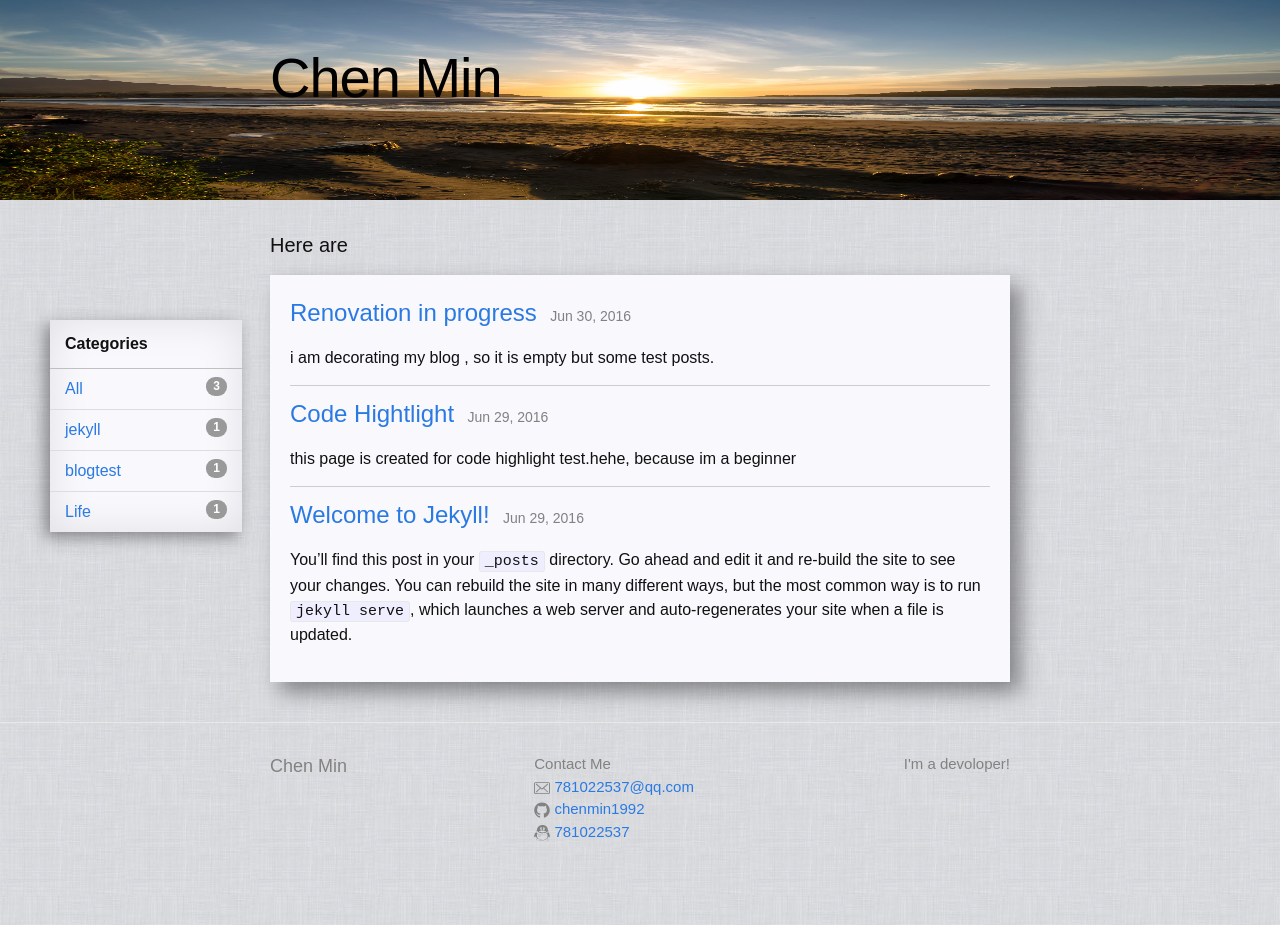
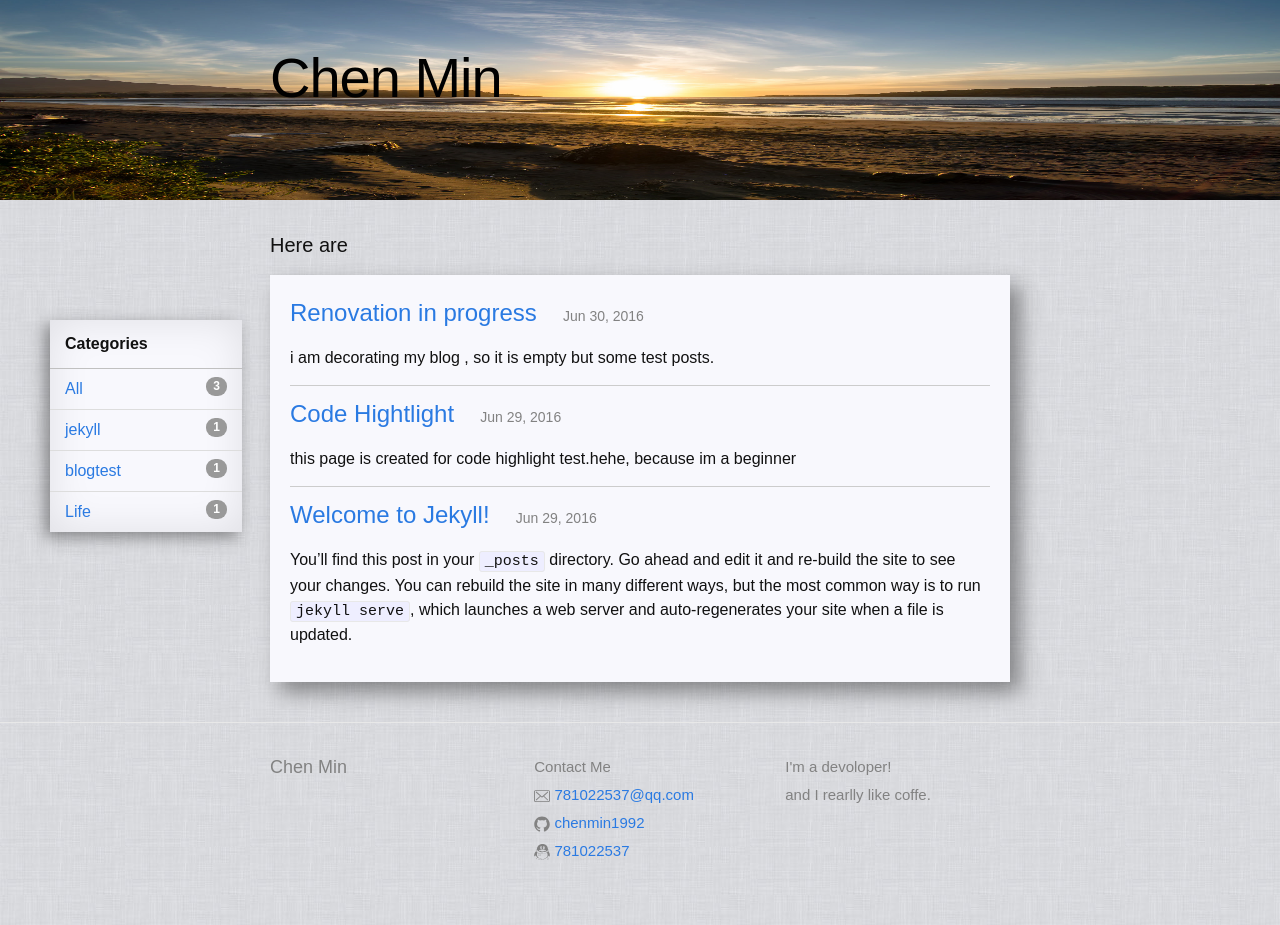
Before and after one commit to chenmin1992/chenmin1992.github.io, a Jekyll site: the page built from index.html, in a window 1280 px wide. Built offline with Jekyll 4.4.1, drawn with Linux system fonts in a browser that asks for light colours; the list of posts is cut into pages by our own code; before the commit the page ends 903 px from its top, so only the background shows below that.

Commit message:
some optimization

```diff
--- a/_config.yml
+++ b/_config.yml
@@ -9,7 +9,9 @@
 title: Chen Min
 email: 781022537@qq.com
 description: > # this means to ignore newlines until "baseurl:"
-                 I'm a devoloper!
+ I'm a devoloper!<br />
+ and I rearlly like coffe.
+
 baseurl: "" # the subpath of your site, e.g. /blog
 url: "https://chenmin1992.github.io" # the base hostname & protocol for your site
 github_username:  chenmin1992
--- a/_includes/footer.html
+++ b/_includes/footer.html
@@ -3,7 +3,7 @@
   <div class="wrapper">
 
 
-    <div class="footer-col-wrapper">
+    <div class="footer-col-wrapper" style="line-height:28px;">
       <div class="footer-col footer-col-1">
         <ul class="contact-list">
 		<h2 class="footer-heading">{{ site.title }}</h2>
@@ -12,7 +12,7 @@
 
       <div class="footer-col footer-col-2">
         <ul class="social-media-list">
-          <li style="width:200px">Contact Me</li>
+          <li style="width:200px;">Contact Me</li>
           <li style="width:200px">{% include icon-email.html %}</li>
           {% if site.github_username %}
           <li>
@@ -31,7 +31,7 @@
       </div>
 
       <div class="footer-col footer-col-3">
-        <p style="text-align:right;">{{ site.description }}</p>
+        <p style="padding-left:100px;">{{ site.description }}</p>
       </div>
     </div>
 
--- a/index.html
+++ b/index.html
@@ -10,11 +10,13 @@ layout: default
     {% for post in paginator.posts %}
       <li class="posts-li">
         <h2>
-          <a class="post-link" href="{{ post.url }}">{{ post.title }}&nbsp;&nbsp;<span class="post-meta">{{ post.date | date: "%b %-d, %Y" }}</span></a>
+          <a class="post-link" style="display:inline;" href="{{ post.url }}">{{ post.title }}</a>
+		  <span class="post-meta">&nbsp;&nbsp;&nbsp;&nbsp;&nbsp;{{ post.date | date: "%b %-d, %Y" }}</span>
         </h2>
 		<p>{{ post.excerpt }}</p>
       </li>
     {% endfor %}
   </ul>
+
   {% include paginator.html %}
 </div>
```
